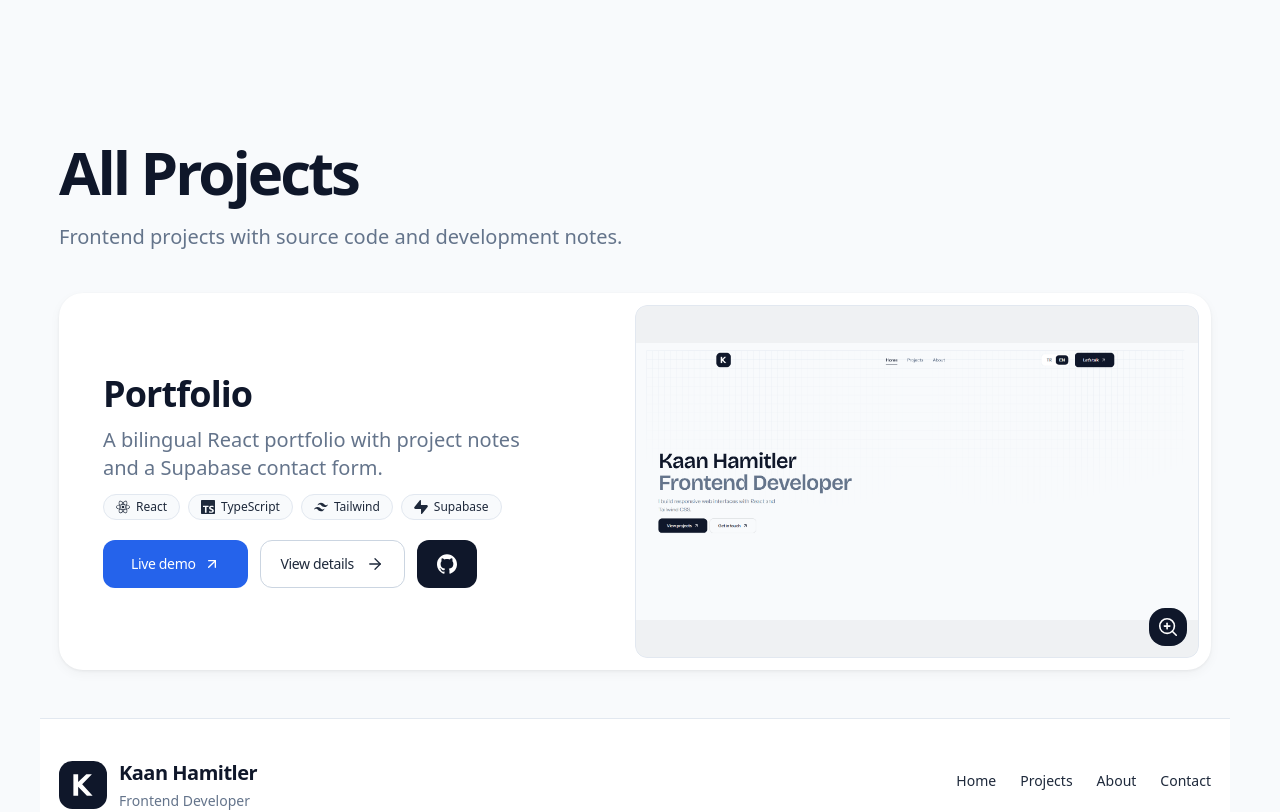
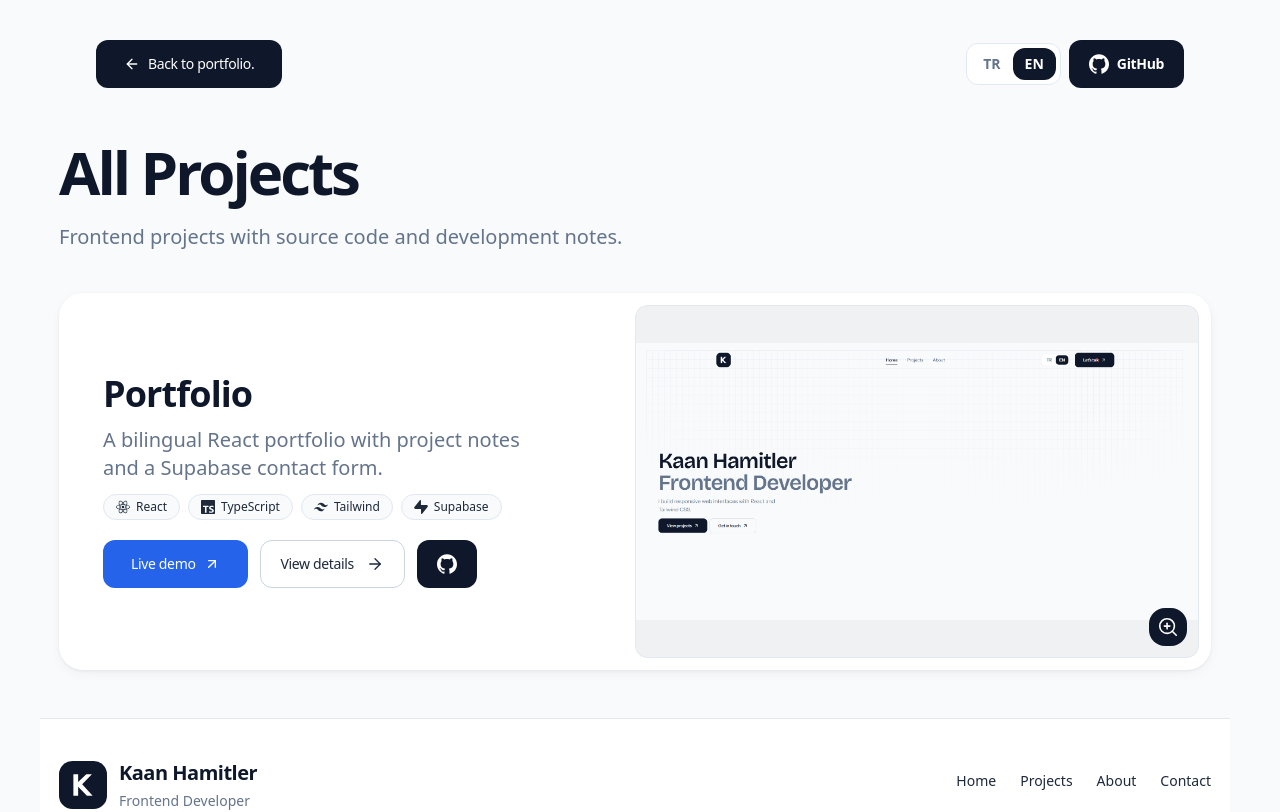
Before and after one commit to Kaan-Developer/Portfolio, a React (Vite) app: page /projects in a window 1280 px wide. Shown: the top 812 px of the page. Built offline with nearby package versions, Linux system fonts and the light colour scheme.

Commit message:
fix: render shared header on secondary pages

```diff
--- a/src/App.tsx
+++ b/src/App.tsx
@@ -12,11 +12,11 @@ const App = () => (
     <Routes>
       <Route path="/" element={<AnaPage />} />
 
-      <Route element={<PageLayout />} >
-      </Route>
-          <Route path="/projects" element={<AllProjects />} />
+      <Route element={<PageLayout />}>
+        <Route path="/projects" element={<AllProjects />} />
         <Route path="/projects/:slug" element={<Details />} />
         <Route path="/privacy" element={<PrivacyPage />} />
+      </Route>
 
       <Route path="*" element={<NotFound />} />
     </Routes>
```
